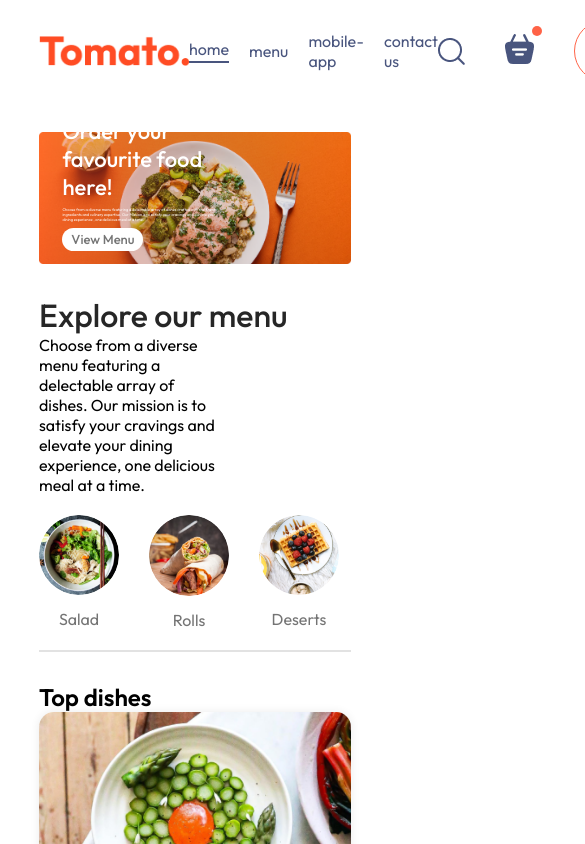
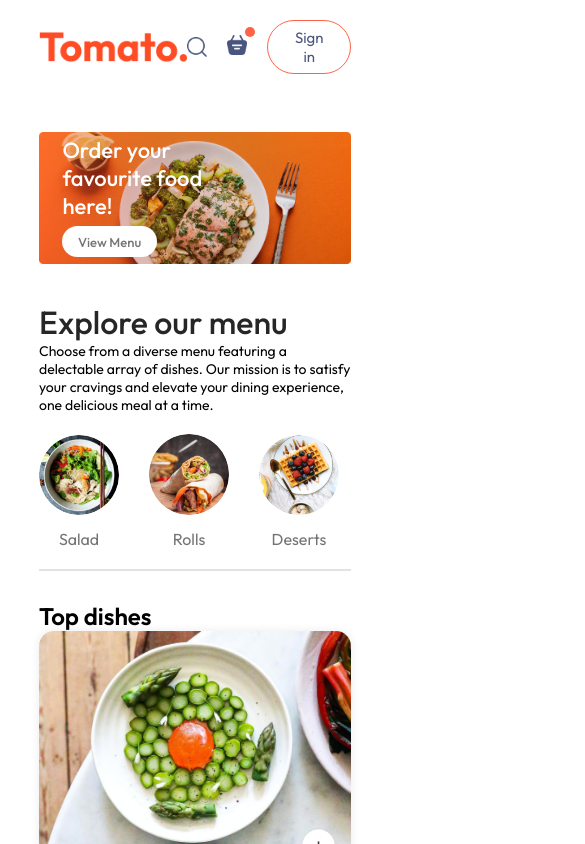
Before and after one commit to Aniket-Maity-22053660/Creating-An-E-commerce-Web-App, a React (Vite) app in the folder FoodNet/: page / in a window 390 px wide. Shown: the top 844 px of the page, 585 px wide, since content can reach past the window. Built offline with nearby package versions, Linux system fonts and the light colour scheme; a web font is replaced by a local one.

Commit message:
Committed!

```diff
--- a/FoodNet/src/App.jsx
+++ b/FoodNet/src/App.jsx
@@ -1,4 +1,4 @@
-import React from 'react'
+import React, {useEffect, useState} from 'react'
 import { assets } from './assets/assets'
 import  Navbar  from './components/navbar/navbar.jsx'
 import {Routes, Route} from 'react-router-dom'
@@ -6,12 +6,21 @@
 import Cart from './pages/Cart/Cart.jsx'
 import PlaceOrder from './pages/PlaceOrder/PlaceOrder.jsx'
 import Footer from './components/footer/Footer.jsx'
+import LoginPopUp from './components/loginPopUp/LoginPopUp.jsx'
 
 const App = () => {
+  const [showLogin, setShowLogin] = useState(false)
+
+  useEffect(()=>{
+    console.log('showLogin')
+  }, [showLogin])
+
   return(
+
     <>
+    {showLogin ? <LoginPopUp setShowLogin={setShowLogin}/> : <></>}
     <div className='App'>
-      <Navbar />
+      <Navbar setShowLogin={setShowLogin}/>
       <Routes>
         <Route path='/' element = { <Home /> }/>
         <Route path='/cart' element = { <Cart /> }/>
@@ -20,6 +29,9 @@
     </div>
     <Footer />
     </>
+
+
+
   )
 }
 
--- a/FoodNet/src/components/footer/Footer.css
+++ b/FoodNet/src/components/footer/Footer.css
@@ -7,7 +7,7 @@
     gap: 20px;
     padding: 20px 8vw;
     padding-top:80px;
-    width:100%;
+    max-width:100vw;
     margin:0 auto;
     margin-top:100px;
 
@@ -16,6 +16,7 @@
     display:grid;
     grid-template-columns: 2fr 1fr 1fr;
     gap:190px;
+    max-width:100vw;
 }
 .footer-content-center ul, .footer-content-left ul, .footer-content-right ul{
    list-style-type:none;
@@ -50,3 +51,19 @@
     background-color:grey;
     border:none;
 }
+
+@media(max-width:750px){
+    .footer-content{
+        display:flex;
+        flex-direction:column;
+        gap:35px;
+    }
+    .footer-copyright{
+        text-align:center;
+    }
+}
+@media (min-width:751px) and (max-width:855px){
+    .footer-content{
+        gap:90px;
+    }
+}
--- a/FoodNet/src/components/header/Header.css
+++ b/FoodNet/src/components/header/Header.css
@@ -50,3 +50,23 @@
     font-size: max(1vw, 13px);
 
 }
+
+@media (max-width:1050px){
+    .header{
+        height:38vw;
+    }
+    .header-contents{
+        max-width:45%;
+    }
+}
+@media (max-width:750px){
+    .header-contents{
+        max-width:55%;
+    }
+    .header-contents p{
+        display: none;
+    }
+    .header-contents button{
+        padding: 2vw 4vw;
+    }
+}
--- /dev/null
+++ b/FoodNet/src/components/loginPopUp/LoginPopUp.css
@@ -0,0 +1,58 @@
+.login-popup{
+    position:absolute;
+    z-index: 1;
+    width:100vw;
+    height:100vh;
+    display:flex;
+    background-color: #00000090;
+    justify-content: center;
+    align-items:center;
+}
+.login-popup-container{
+    position:absolute;
+    width:max(23vw, 330px);
+
+    color:#808080;
+    background-color:white;
+    display:flex;
+    flex-direction:column;
+    gap:25px;
+    padding:30px;
+    border-radius:8px;
+    font-size:14px;
+    animation:fadeIn 0.5s;
+
+}
+.login-popup-inputs{
+    display:flex;
+    flex-direction:column;
+    justify-content:space-between;
+    gap:15px;
+    position:relative;
+}
+.login-popup-title{
+    display:flex;
+    justify-content:space-between;
+    align-items:center;
+
+}
+.login-popup-inputs input{
+    padding:8px;
+    border-radius:4px;
+    border:1px solid #808080;
+}
+.login-popup-inputs button{
+    position:relative;
+    padding:10px 4px;
+    border-radius:4px;
+border:1px solid #808080;
+cursor:pointer;
+}
+.login-popup-condition{
+    display:flex;
+    gap:5px;
+}
+.login-signup span{
+    color: black;
+    cursor:pointer;
+}
--- /dev/null
+++ b/FoodNet/src/components/loginPopUp/LoginPopUp.jsx
@@ -0,0 +1,38 @@
+import React, { useState } from 'react'
+import './LoginPopUp.css'
+import { assets } from '../../assets/assets'
+
+const LoginPopUp = ({setShowLogin})=>{
+    const [currState, setCurrState] = useState("Sign Up")
+    return (
+        <div className='login-popup'>
+            <form className='login-popup-container'>
+                <div className='login-popup-title'>
+                    <h2>{currState}</h2>
+                    <img style={{'cursor' : 'pointer'}}onClick={()=>setShowLogin(false)} src={assets.cross_icon} alt=''/>
+                </div>
+                <div className='login-popup-inputs'>
+                    {currState === 'Log In' ? <></> : <input type='text' placeholder='Your Name' requred/>}
+                    <input type='text' placeholder='Your Email' required/>
+                    <input type='password' placeholder='Password' required/>
+                    <button>
+                        {currState === 'Sign Up' ? "Create Account" : "Login Now"}
+                    </button>
+                    <div className='login-popup-condition'>
+                        <input type='checkbox' required/>
+                        <p>I agree to the terms of use & privacy policy.</p>
+                    </div>
+                    <div className='login-signup'>
+                        {
+                            currState === 'Log In' ?
+                            <p>Create a new account? <span onClick={ ()=>setCurrState('Sign Up')}>Click Here</span></p> :
+                            <p>Already have an account? <span onClick={ ()=>setCurrState('Log In')}>Login Here</span></p>
+                        }
+                    </div>
+                </div>
+            </form>
+        </div>
+    )
+}
+
+export default LoginPopUp
--- a/FoodNet/src/components/menu/Menu.css
+++ b/FoodNet/src/components/menu/Menu.css
@@ -42,3 +42,10 @@
     border:4px solid tomato;
     padding:2px;
 }
+
+@media(max-width:1050px){
+    .explore-menu-text{
+        max-width:100%;
+        font-size:14px;
+    }
+}
--- a/FoodNet/src/components/navbar/navbar.css
+++ b/FoodNet/src/components/navbar/navbar.css
@@ -12,6 +12,8 @@
     justify-content: center;
     align-items: center;
     cursor:pointer;
+    animation-name:fadeIn;
+    animation-duration:1s;
 }
 .navbar-right{
     display:flex;
@@ -51,3 +53,55 @@
     top:-8px;
     right:-8px;
 }
+
+@media (max-width:1050px){
+    .navbar, .logo{
+        min-width:140px;
+    }
+    .navbar-menu{
+        gap:20px;
+        font-size:17px;
+    }
+    .navbar-right{
+        gap:30px;
+    }
+    .navbar-right img{
+        width:22px;
+    }
+    .navbar-right button{
+        padding: 8px 25px;
+    }
+}
+@media (max-width:900px){
+    .navbar, .logo{
+        min-width:140px;
+    }
+    .navbar-menu{
+        gap:15px;
+        font-size:16px;
+    }
+    .navbar-right{
+        gap:20px;
+    }
+    .navbar-right img{
+        width:20px;
+    }
+    .navbar-right button{
+        padding: 7px 20px;
+        font-size:15px;
+    }
+}
+@media(max-width:750px){
+    .navbar-menu{
+        display:none;
+
+    }
+}
+@keyframes fadeIn{
+    0%{
+        opacity:0%;
+    }
+    100%{
+        opacity:100%;
+    }
+}
--- a/FoodNet/src/components/navbar/navbar.jsx
+++ b/FoodNet/src/components/navbar/navbar.jsx
@@ -1,18 +1,19 @@
 import React, { useState } from 'react'
 import {assets} from "../../assets/assets.js"
 import './navbar.css'
-const Navbar = ()=>{
+const Navbar = ({setShowLogin})=>{
     const [menu, setMenu] = useState('home')
+
     return(
     <div className='navbar'>
         <img
   src={assets.logo}
   alt="Logo" className="logo"/>
   <ul className="navbar-menu">
-    <li onClick={()=>setMenu('home')}className={menu === 'home' ? "active" : ''}>home</li>
-    <li onClick={()=>setMenu('menu')} className={menu === 'menu' ? 'active' : ''}>menu</li>
-    <li onClick={()=>setMenu('mobile-app')} className={menu === 'mobile-app' ? 'active' : ''}>mobile-app</li>
-    <li onClick={()=>setMenu('contact-us')} className={menu === 'contact-us' ? 'active' : ''}>contact us</li>
+    <a href='/' onClick={()=>setMenu('home')}className={menu === 'home' ? "active" : ''}>home</a>
+    <a href='#explore-menu' onClick={()=>setMenu('menu')} className={menu === 'menu' ? 'active' : ''}>menu</a>
+    <a href='#app-download' onClick={()=>setMenu('mobile-app')} className={menu === 'mobile-app' ? 'active' : ''}>mobile-app</a>
+    <a href='#footer' onClick={()=>setMenu('contact-us')} className={menu === 'contact-us' ? 'active' : ''}>contact us</a>
   </ul>
   <div className="navbar-right">
     <img src={assets.search_icon} alt=""/>
@@ -20,7 +21,7 @@
         <img src={assets.basket_icon} alt=""/>
         <div className="dot"></div>
     </div>
-    <button>Sign in</button>
+    <button onClick={()=>{return setShowLogin(true)}}>Sign in</button>
   </div>
     </div>
     )
--- a/FoodNet/src/index.css
+++ b/FoodNet/src/index.css
@@ -4,6 +4,7 @@
   padding:0px;
   box-sizing:border-box;
   font-family:Outfit;
+  scroll-behavior: smooth;
 }
 body{
   min-height:100vh;
```
